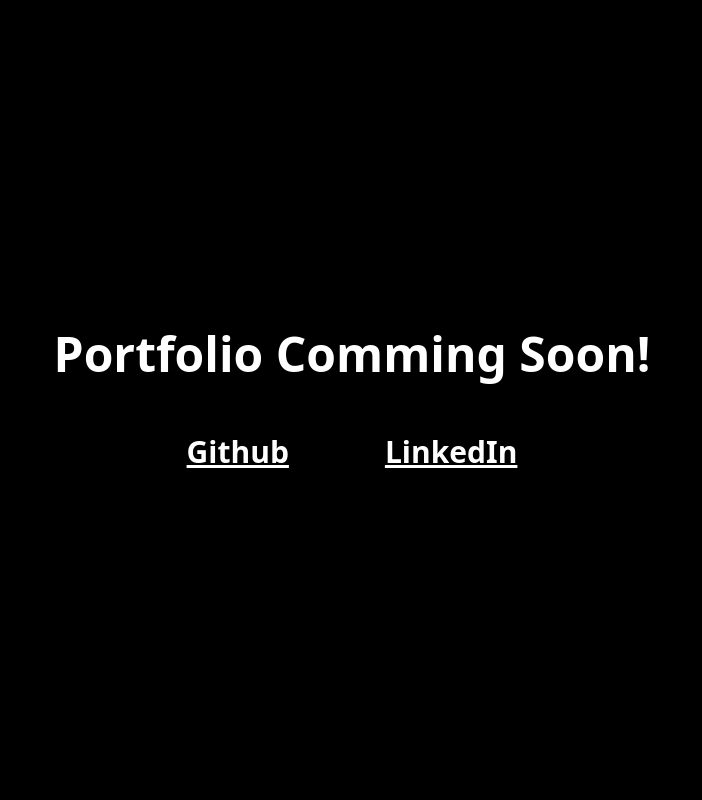
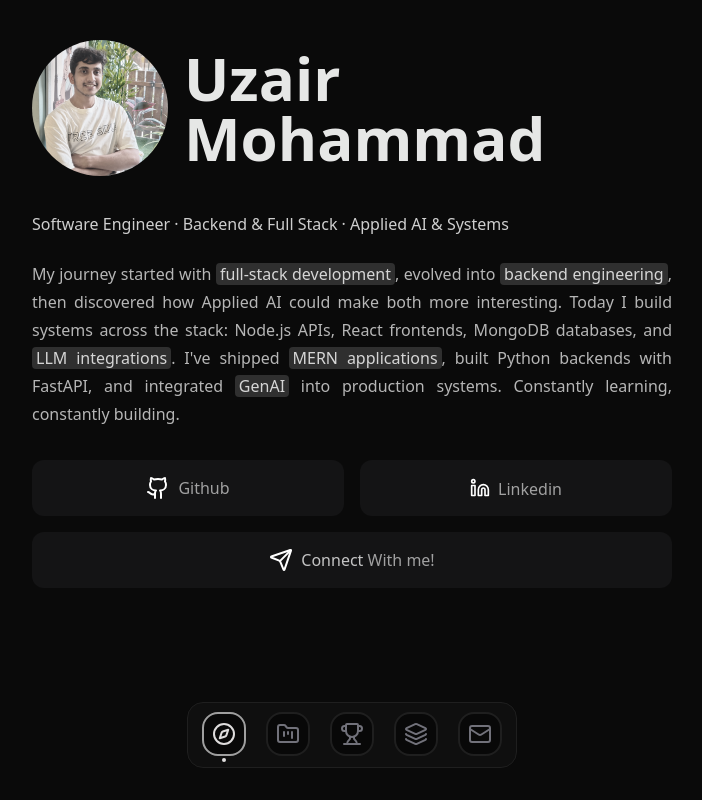
Before and after one commit to UzairProg/uzair.codes, a React (Vite) app: page / in a window 1280 px wide. Shown: the top 800 px of the page, without its empty margins (288-990 px from the left). Built offline with nearby package versions, Linux system fonts and the light colour scheme.

Commit message:
feat: add Navbar component and Home page with social links

```diff
--- a/package.json
+++ b/package.json
@@ -12,6 +12,8 @@
   "dependencies": {
     "@tailwindcss/vite": "^4.1.18",
     "framer-motion": "^12.30.0",
+    "lucide-react": "^0.563.0",
+    "motion": "^12.30.0",
     "react": "^19.2.0",
     "react-dom": "^19.2.0",
     "tailwindcss": "^4.1.18"
--- a/src/App.jsx
+++ b/src/App.jsx
@@ -1,17 +1,24 @@
 import React from 'react'
-import Loader from './components/Loader/Loader.jsx'
 import Layout from './pages/Layout.jsx'
+import Home from './pages/Home.jsx'
+
+
 const App = () => {
   return (
     <>
       <Layout>
-        <div className='bg-bg h-screen w-full flex justify-center items-center flex-col'>
-          <h1 className='text-white text-2xl md:text-5xl font-bold'>Portfolio Comming Soon!</h1>
-          <div className='mt-10 flex gap-24 text-xl md:text-3xl font-bold'>
-            <a href="https://github.com/UzairProg" target='_blank' className='text-white underline mt-4 block text-center'>Github</a>
-            <a href="https://www.linkedin.com/in/uzair-md" target='_blank' className='text-white underline mt-4 block text-center'>LinkedIn</a>
+          {/* <div className='bg-black h-screen w-full flex justify-center items-center flex-col'>
+            <h1 className='text-white text-2xl md:text-5xl font-bold'>Portfolio Comming Soon!</h1>
+            <div className='mt-10 flex gap-24 text-xl md:text-3xl font-bold'>
+              <a href="https://github.com/UzairProg" target='_blank' className='text-white underline mt-4 block text-center'>Github</a>
+              <a href="https://www.linkedin.com/in/uzair-md" target='_blank' className='text-white underline mt-4 block text-center'>LinkedIn</a>
+            </div>
+          </div> */}
+          <Home />
+
+          <div className='h-screen flex justify-center items-center text-2xl md:text-4xl font-bold'>
+            Other sections coming soon!
           </div>
-        </div>
       </Layout>
     </>
   )
--- a/src/components/Loader/Loader.jsx
+++ b/src/components/Loader/Loader.jsx
@@ -1,5 +1,5 @@
 import { useEffect, useState } from "react"
-
+import { motion } from "motion/react"
 const HELLOS = [
   "Hello",
   "Hola",
@@ -13,6 +13,20 @@
 
 const intervalTime = 250
 const timePeriod = HELLOS.length * intervalTime
+
+const loaderVariants = {
+  initial: {
+    y: 0,
+  },
+  exit: {
+    y: "-100%",
+    transition: {
+      duration: 0.8,
+      ease: [0.4, 0, 0.2, 1],
+    },
+  },
+}
+
 
 export default function Loader({ onFinish }) {
   const [index, setIndex] = useState(0)
@@ -34,10 +48,14 @@
   }, [onFinish])
 
   return (
-    <div className="fixed inset-0 bg-black text-white flex items-center justify-center">
+    <motion.div
+    variants={loaderVariants}
+    initial="initial"
+    exit="exit"
+    className="fixed inset-0 bg-black text-white flex items-center justify-center z-100">
       <span className="text-6xl md:text-7xl font-bold">
         {HELLOS[index % HELLOS.length]}
       </span>
-    </div>
+    </motion.div>
   )
 }
--- /dev/null
+++ b/src/components/Navbar/Navbar.jsx
@@ -0,0 +1,52 @@
+import { Compass, FolderKanban, Layers, Mail, Trophy } from "lucide-react";
+import React from "react";
+import { easeInOut, motion } from "framer-motion";
+
+const icons = {
+  Home: <Compass />,
+  Projects: <FolderKanban />,
+  Experience: <Trophy />,
+  TechStack: <Layers />,
+  Contact: <Mail />,
+};
+
+export default function Navbar() {
+  const [activeSection, setActiveSection] = React.useState("Home");
+  return (
+    <motion.div
+      initial={{ opacity: 0, y: 20 }}
+      animate={{ opacity: 1, y: 0 }}
+      transition={{
+        delay: 0.8,
+        duration: 1,
+        ease: easeInOut,
+      }}
+      className="fixed md:bottom-8 bottom-[calc(1.5rem+env(safe-area-inset-bottom))] left-1/2 -translate-x-1/2 z-50"
+    >{/* bottom-[calc(1.5rem+env(safe-area-inset-bottom))] its for mobile devices.. it helps in alignment from bottmon else u cant see the nav or its glitchy */}
+      <nav className="flex items-center backdrop-blur-xl gap-5 md:gap-2 md:justify-evenly py-8 px-6 md:px-2 md:py-8  h-14 rounded-full md:rounded-2xl bg-surface/85 border border-border">
+        {Object.entries(icons).map(([label, Icon]) => (
+          <button
+            key={label}
+            onClick={() => setActiveSection(label)}
+            className="group -translate-y-0.25 w-9 h-9 md:w-14 md:h-14 flex items-center justify-center rounded-full text-muted transition-all"
+            aria-label={label}
+          >
+            <span
+              className="relative group-hover:text-[#dfdddd] text-xs font-medium bg-black/45 p-2 rounded-2xl border border-border border-2 transition-all duration-450"
+              style={{
+                borderColor: activeSection === label ? "#9f9f9f" : undefined,
+                color: activeSection === label ? "#dfdddd" : undefined,
+              }}
+            >
+              {Icon}
+
+              {activeSection === label && (
+                <span className="absolute -bottom-2 left-1/2 -translate-x-1/2 w-1 h-1 bg-[#dfdddd] rounded-full" />
+              )}
+            </span>
+          </button>
+        ))}
+      </nav>
+    </motion.div>
+  );
+}
--- a/src/index.css
+++ b/src/index.css
@@ -1,8 +1,20 @@
 @import "tailwindcss";
 
 @theme {
-  --color-bg: #000000;
-  --color-fg: #ffffff;
-  --color-muted: #9ca3af;
-  --color-accent: #22c55e;
+   --color-bg: #0A0A0A;
+  --color-surface: #111111;
+  --color-surface-hover: #161616;
+  --color-border: #1F1F1F;
+
+  --color-fg: #FFFFFF;
+  --color-secondary: #A1A1AA;
+  --color-muted: #71717A;
+
+  --color-accent: #2DD4BF;
+  --color-accent-hover: #5EEAD4;
 }
+
+body {
+  background-color: #0A0A0A;
+  color: #FFFFFF;
+}
--- /dev/null
+++ b/src/pages/Home.jsx
@@ -0,0 +1,97 @@
+import { Github, Linkedin, Send } from "lucide-react";
+import React from "react";
+
+const icons = {
+  Github: <Github />,
+  LinkedIn: <Linkedin />,
+  Email: <Send />,
+};
+
+const Home = () => {
+  return (
+    <div className="h-screen flex justify-center pt-6 md:pt-10 ml-4 mr-4 md:mx-0">
+      <div className="flex flex-col gap-8">
+        {/* Image and Name */}
+        <div className="flex  gap-4 justify-start items-center">
+          <div className="md:w-34 md:h-34 w-28 h-28 overflow-hidden rounded-full md:grayscale-60 hover:grayscale-0 transition-all duration-500">
+            <img
+              src="/Images/Profile/pfp.jpeg"
+              alt="Profile Image"
+              className="w-full h-full rounded-full object-cover object-[50%_75%] scale-120"
+            />
+          </div>
+          <h2 className="md:text-6xl text-4xl font-semibold text-white/90">
+            Uzair <br /> Mohammad
+          </h2>
+        </div>
+
+        {/* Description abt uzairr */}
+        <div className="md:pt-1 flex flex-col gap-6">
+          <p className="text-white/80 font-medium">
+            Software Engineer · Backend & Full Stack · Applied AI & Systems
+          </p>
+          <p className="md:w-160 text-white/70 leading-6 md:leading-7 text-justify">
+            My journey started with{" "}
+            <span className="bg-white/15 px-1 rounded-sm text-white/80">
+              full-stack development
+            </span>
+            , evolved into{" "}
+            <span className="bg-white/15 px-1 rounded-sm text-white/80">
+              backend engineering
+            </span>
+            , then discovered how Applied AI could make both more interesting.
+            Today I build systems across the stack: Node.js APIs, React
+            frontends, MongoDB databases, and{" "}
+            <span className="bg-white/15 px-1 rounded-sm text-white/80">
+              LLM integrations
+            </span>
+            . I've shipped{" "}
+            <span className="bg-white/15 px-1 rounded-sm text-white/80">
+              MERN applications
+            </span>
+            , built Python backends with FastAPI, and integrated{" "}
+            <span className="bg-white/15 px-1 rounded-sm text-white/80">
+              GenAI
+            </span>{" "}
+            into production systems. Constantly learning, constantly building.
+          </p>
+        </div>
+
+        {/* Links to socials and email me scroll thing*/}
+        <div className="grid select-none cursor-pointer grid-rows-2 grid-cols-2 gap-4 justify-center items-center">
+          {/* Github */}
+          <a
+          href="https://github.com/UzairProg" target="_blank"
+          className="bg-muted/10 group flex gap-2 p-4 rounded-xl justify-center items-center">
+            <Github />
+            <p className="md:text-white/60 text-white/85 group-hover:text-white/95 transition-colors duration-500">
+              Github
+            </p>
+          </a>
+
+            {/* LinkedIn */}
+          <a
+          href="https://www.linkedin.com/in/uzair-md" target="_blank"
+          className="bg-muted/10  group flex gap-2 p-4 rounded-xl justify-center items-center">
+            <Linkedin className="group-hover:text-blue-500 transition-colors duration-500 w-5 h-5 "/>
+            <p className="md:text-white/60 translate-y-[1px] text-white/85 group-hover:text-blue-400 transition-colors duration-500">
+              Linkedin
+            </p>
+          </a>
+
+            {/* connect with me.. mail scroll or just redirect to mail */}
+          <a
+          href="mailto:programmeruzair@gmail.com"
+          className="bg-muted/10 col-span-2 group flex gap-2 p-4 rounded-xl justify-center items-center">
+            <Send className=" group-hover:translate-x-[165px]  transition-all duration-550"/>
+            <p className="md:text-white/60 text-white/85 group-hover:text-white/95 transition-colors duration-550">
+              <span className="group-hover:text-blue-400/80 transition-colors text-white/75 duration-500">Connect</span> With me!
+            </p>
+          </a>
+        </div>
+      </div>
+    </div>
+  );
+};
+
+export default Home;
--- a/src/pages/Layout.jsx
+++ b/src/pages/Layout.jsx
@@ -1,5 +1,7 @@
 import React, { useState, useEffect } from 'react'
 import Loader from '../components/Loader/Loader.jsx'
+import { AnimatePresence } from 'framer-motion'
+import Navbar from '../components/Navbar/Navbar.jsx'
 
 const Layout = ({children}) => {
     const [isLoading, setIsLoading] = useState(true)
@@ -10,8 +12,15 @@
 
   return (
     <>
+    <AnimatePresence>
       {isLoading && <Loader onFinish={() => setIsLoading(false)} />}
-      {!isLoading && children}
+    </AnimatePresence>
+      {!isLoading && <>
+          <main className=''>
+            {children}
+          </main>
+          <Navbar />
+        </>}
     </>
   )
 }
```
Also changed, not shown: public/Images/Profile/pfp.jpeg (added), 1 other file (tests, documents, lock files or other folders).
